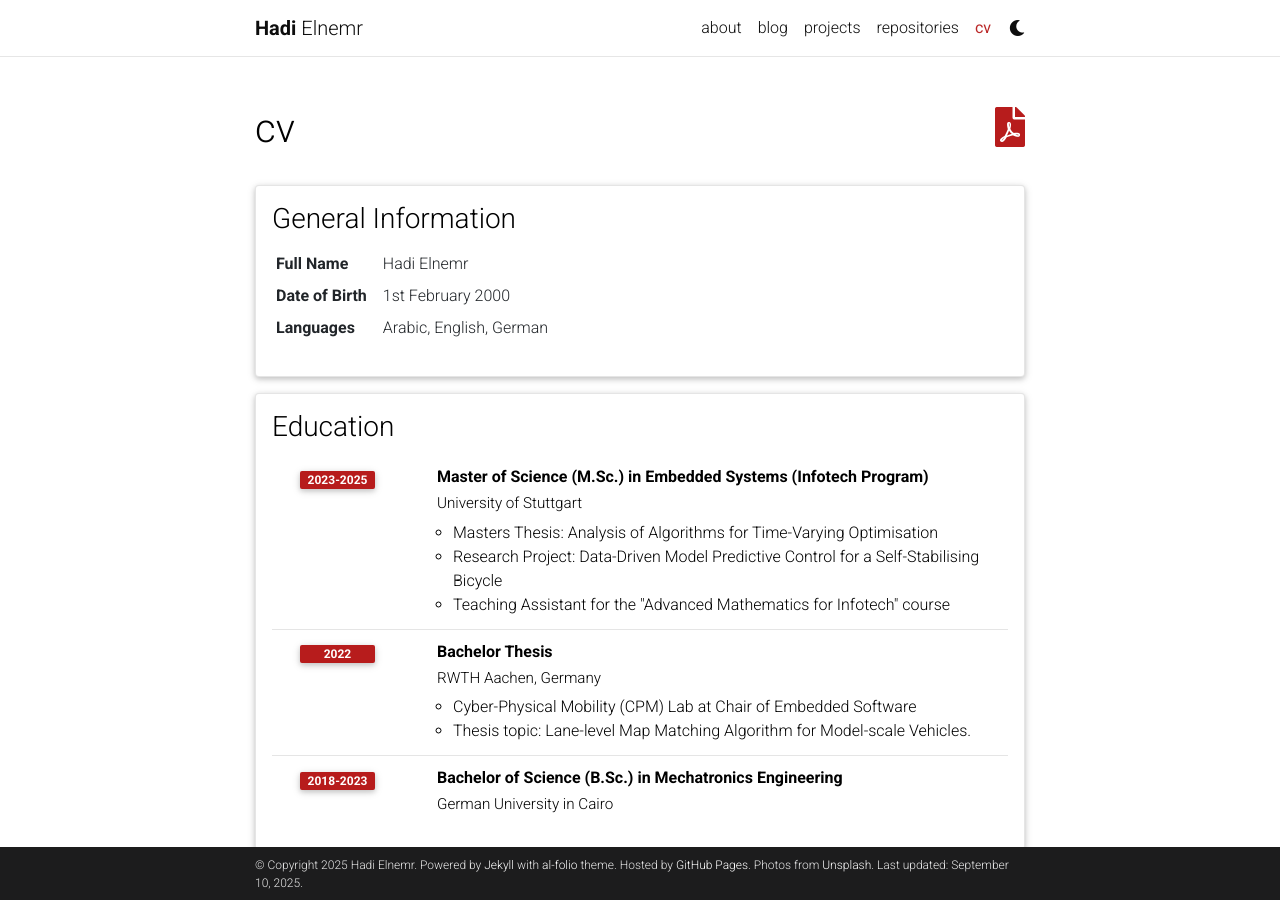
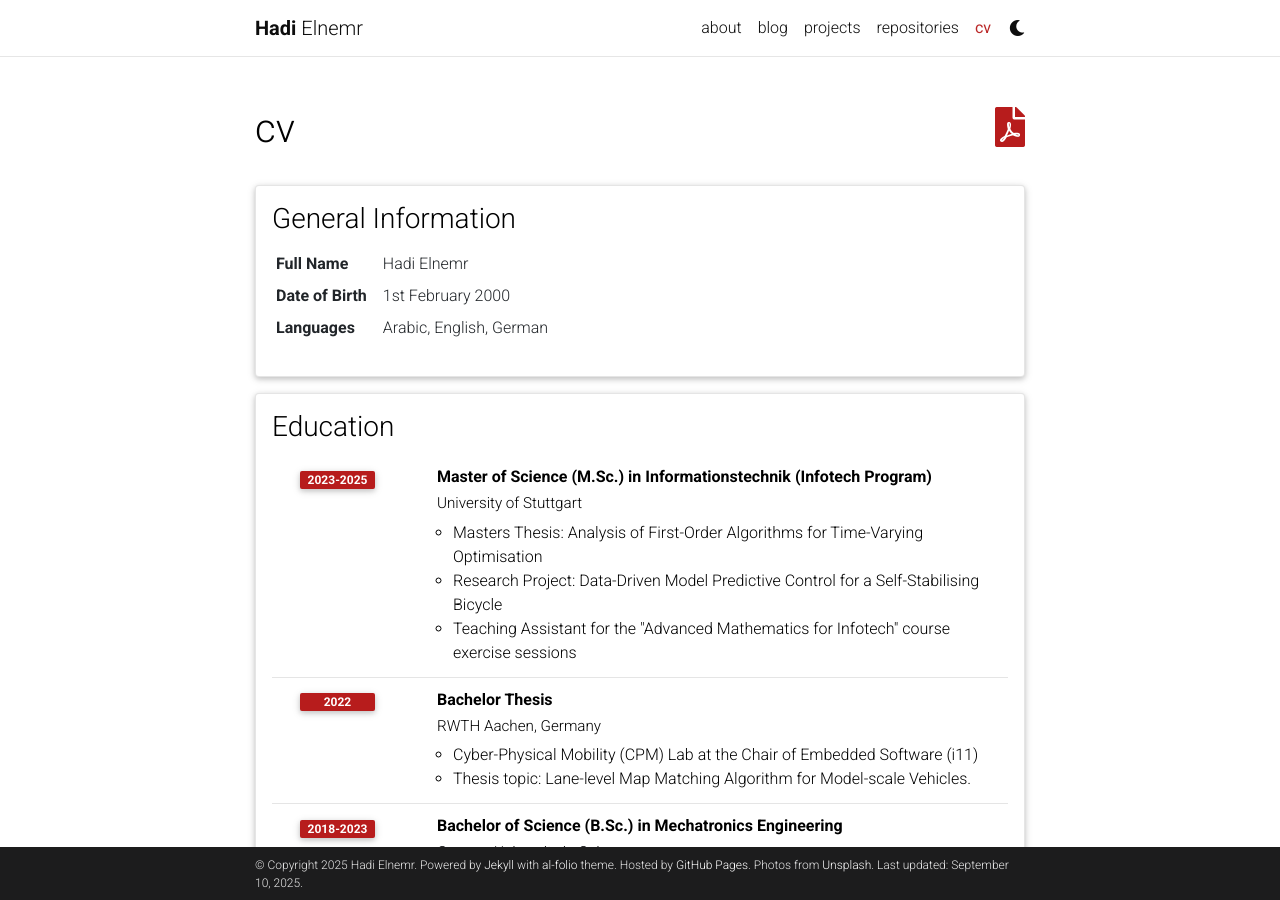
Before and after one commit to HadiElnemr/HadiElnemr.github.io, a Jekyll site: the page built from _pages/cv.md, in a window 1280 px wide and 900 px high. Built offline with Jekyll 4.4.1, drawn with Linux system fonts in a browser that asks for light colours; comment, search, counter and statistics services are not loaded; a style sheet for code colours, icons or effects is not loaded.

Commit message:
cv and some edits

```diff
--- a/_data/cv.yml
+++ b/_data/cv.yml
@@ -28,19 +28,19 @@
     #     - Description 1.
     #     - Description 2.
 
-    - title: Master of Science (M.Sc.) in Embedded Systems (Infotech Program)
+    - title: Master of Science (M.Sc.) in Informationstechnik (Infotech Program)
       institution: University of Stuttgart
       year: 2023-2025
       description:
-        - 'Masters Thesis: Analysis of Algorithms for Time-Varying Optimisation'
+        - 'Masters Thesis: Analysis of First-Order Algorithms for Time-Varying Optimisation'
         - 'Research Project: Data-Driven Model Predictive Control for a Self-Stabilising Bicycle'
-        - 'Teaching Assistant for the "Advanced Mathematics for Infotech" course'
+        - 'Teaching Assistant for the "Advanced Mathematics for Infotech" course exercise sessions'
 
     - title: Bachelor Thesis
       institution: RWTH Aachen, Germany
       year: 2022
       description:
-        - Cyber-Physical Mobility (CPM) Lab at Chair of Embedded Software
+        - Cyber-Physical Mobility (CPM) Lab at the Chair of Embedded Software (i11)
         - 'Thesis topic: Lane-level Map Matching Algorithm for Model-scale Vehicles.'
 
     - title: Bachelor of Science (B.Sc.) in Mechatronics Engineering
```
Also changed, not shown: 1 other file.
